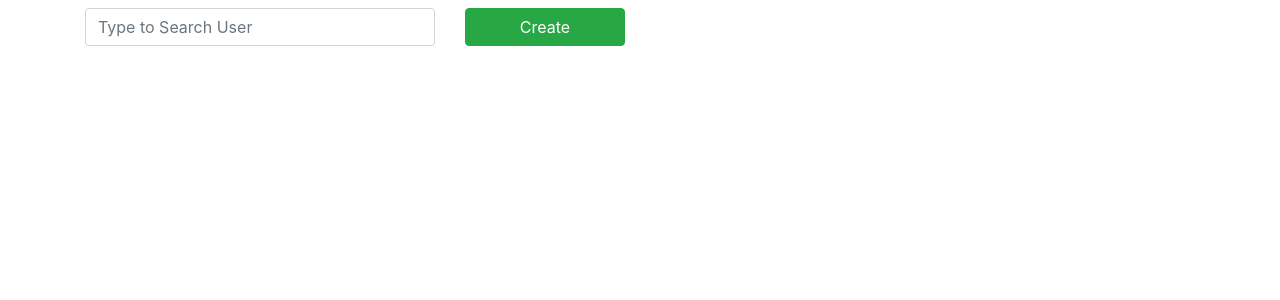
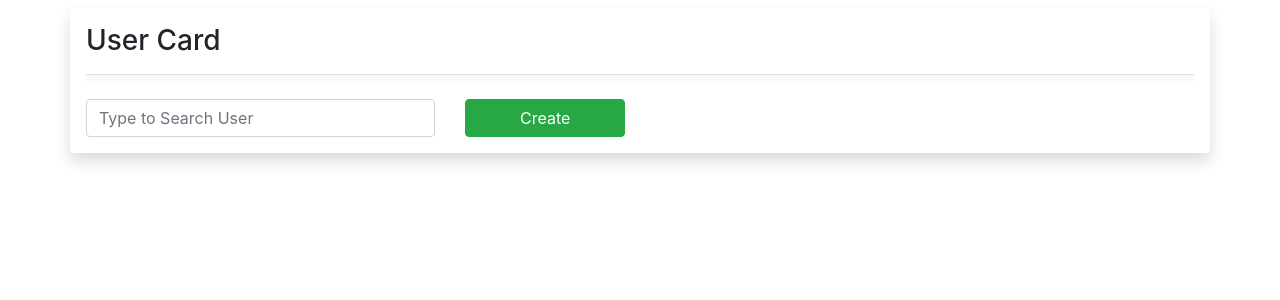
Before and after one commit to datomegasherly/user-card, a React app: page / in a window 1280 px wide. Shown: the top 300 px of the page. Built offline with nearby package versions, Linux system fonts and the light colour scheme.

Commit message:
update App and Filter css to have a better view of App component

```diff
--- a/src/components/App.js
+++ b/src/components/App.js
@@ -6,7 +6,11 @@ export class App extends Component {
     render() {
         return (
             <div data-test="app-component">
-                <Filter />
+                <div className="container mt-2 mb-4 shadow p-3 mb-5 bg-white rounded">
+                    <h3 >User Card</h3>
+                    <hr className="divider py-1 bg-light" />
+                    <Filter />
+                </div>
             </div>
         )
     }
--- a/src/components/Filter.js
+++ b/src/components/Filter.js
@@ -10,7 +10,7 @@ export class Filter extends Component {
     }
     render() {
         return (
-            <div className="container mt-2" data-test="filter-component">
+            <div className="mt-2" data-test="filter-component">
                 <div className="row">
                     <div className="col-4">
                         <input className="form-control" data-test="search-input" type="text" onChange={this.updateSearch} placeholder="Type to Search User" />
```
